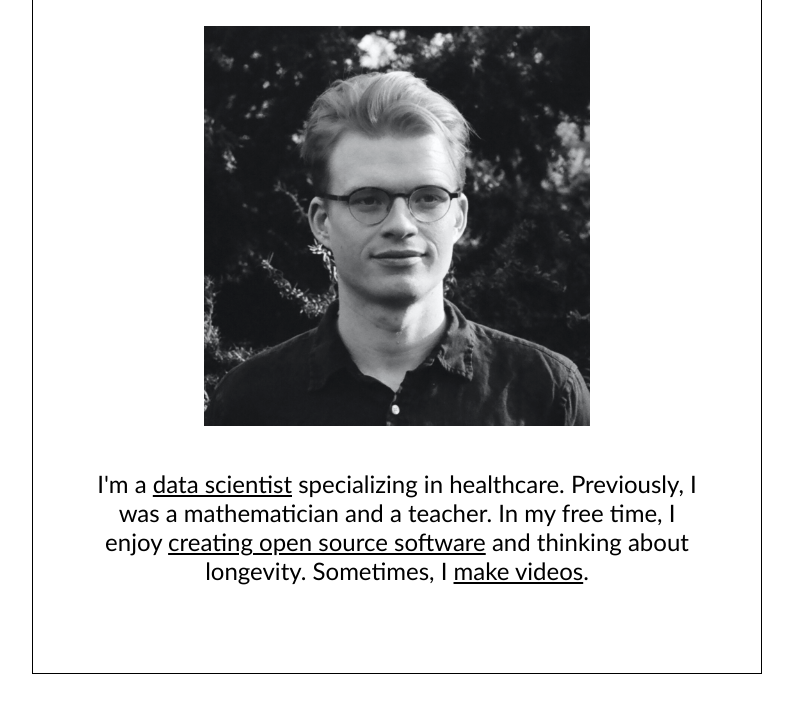
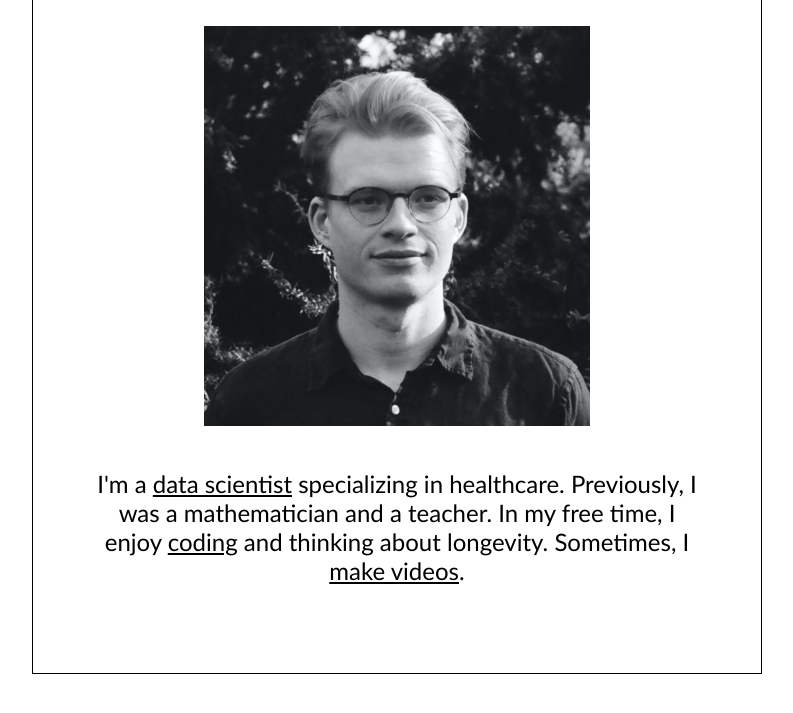
Before and after one commit to jeremy-p-mann/jeremypmannwebsite, a Gatsby site: page / in a window 1280 px wide. Shown: the part 285-998 px from the top of the page, without its empty margins (243-1036 px from the left). Built offline with nearby package versions, Linux system fonts and the light colour scheme; Gatsby itself is replaced by a stand-in of ours.

Commit message:
change about me to sayi like coding

```diff
--- a/src/components/about.js
+++ b/src/components/about.js
@@ -7,7 +7,7 @@ const AboutMe = () => {
   const linkedin = "https://www.linkedin.com/in/jeremypmann/";
   const linkedin_description = "data scientist";
   const github = "https://www.github.com/jeremy-p-mann";
-  const github_description = "creating open source software";
+  const github_description = "coding";
   const youtube = "https://www.youtube.com/user/";
   const youtube_description = "make videos";
   return (
```
